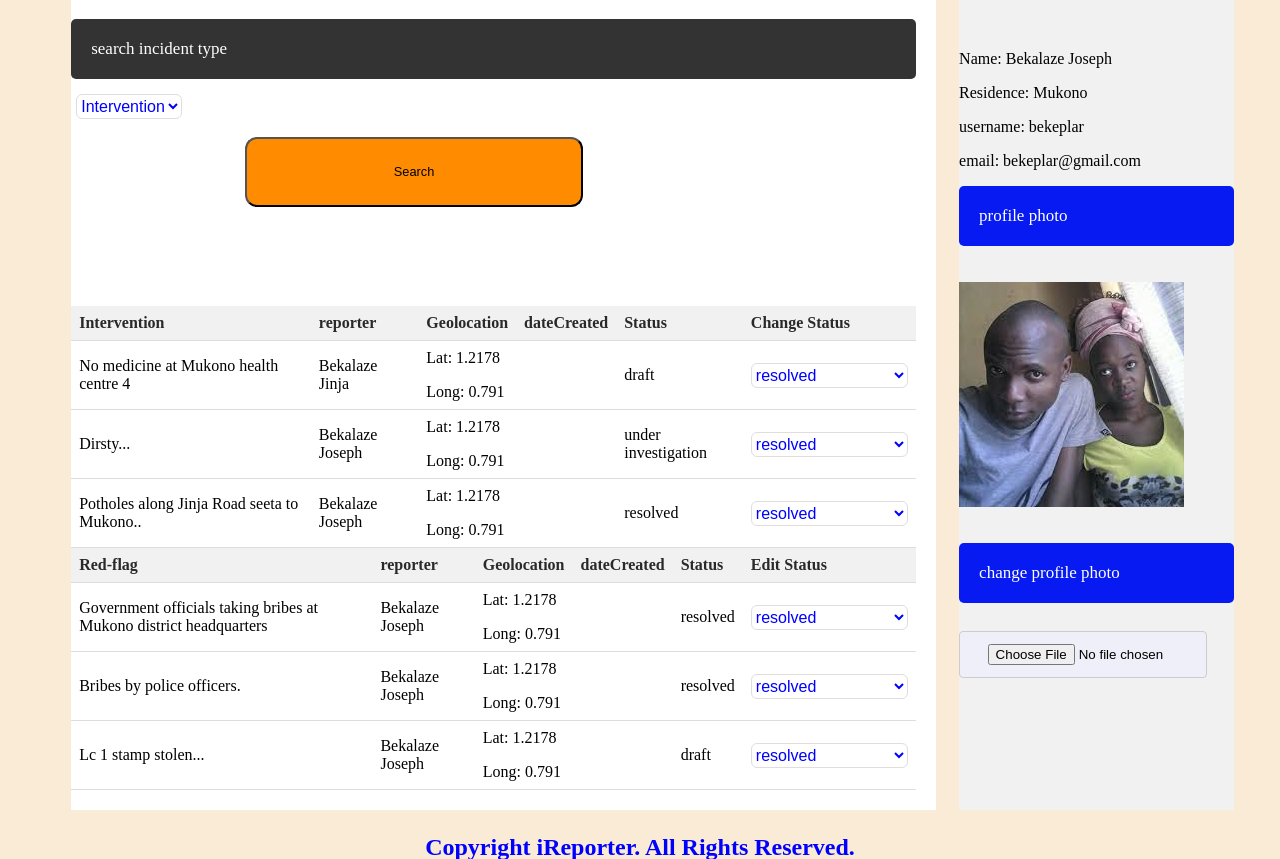
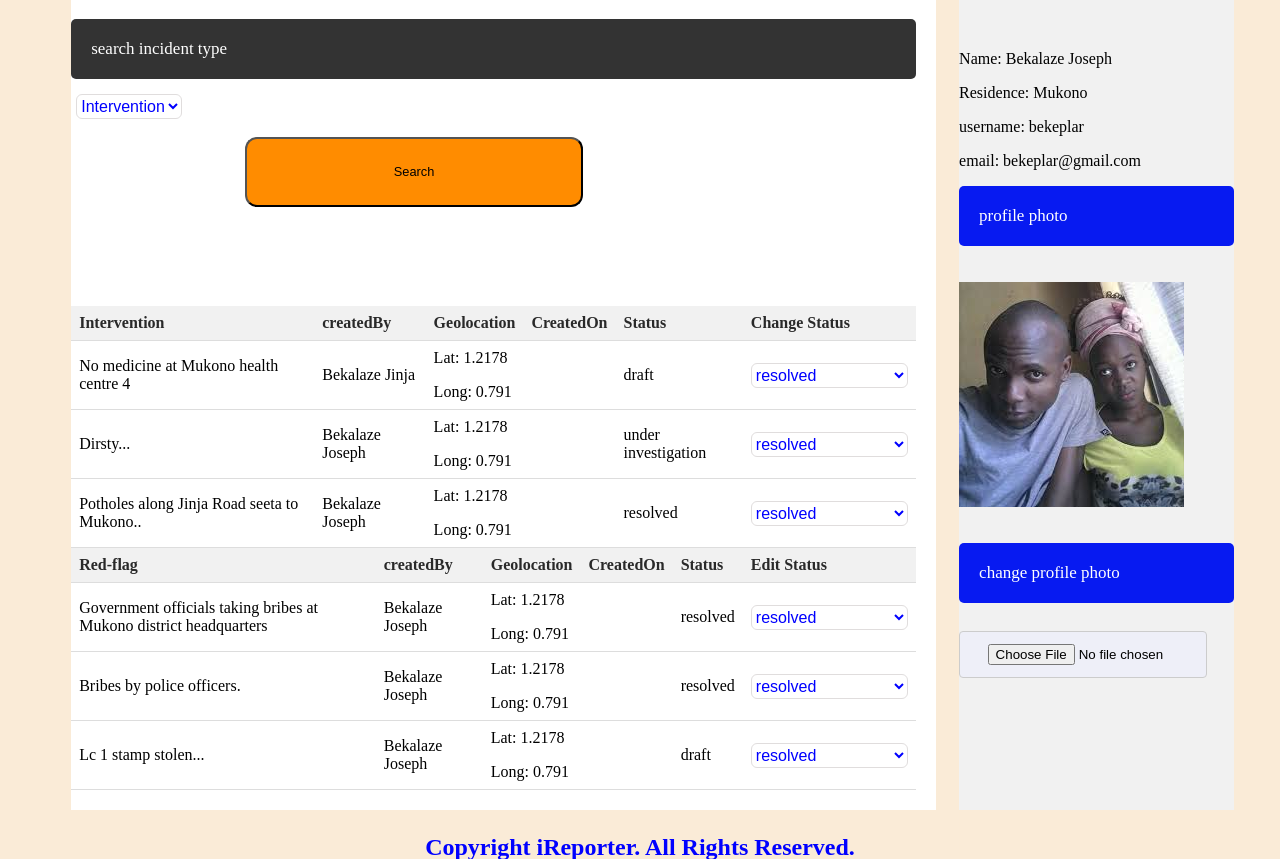
Before and after one commit to bekeplar/iReporter, a Python web app: template UI/templates/profile.html in a window 1280 px wide. Shown: the part 121-980 px from the top of the page. Run offline with Jinja, Linux system fonts and the light colour scheme; the template is opened without the code that fills it, so the values that code supplies are empty.

Commit message:
Add changes to profile page [Delivers-#163282748]

```diff
--- a/UI/templates/profile.html
+++ b/UI/templates/profile.html
@@ -20,18 +20,18 @@
                     <div class="main-admin">
                         <p class="header">search incident type</p>
                         <form>
-                                <select>
+                            <select>
                                         <option>Intervention</option>
                                         <option>Red-flag</option>
-                                </select><br><br>
+                            </select><br><br>
                             <button type="submit">Search</button><br>
                         </form>
                         <table>
                               <tr>
                                 <th>Intervention</th>
-                                <th>reporter</th>
+                                <th>createdBy</th>
                                 <th>Geolocation</th>
-                                <th>dateCreated</th>
+                                <th>CreatedOn</th>
                                 <th>Status</th>
                                 <th>Change Status</th>
                               </tr>
@@ -79,9 +79,9 @@
                         <table>
                             <tr>
                               <th>Red-flag</th>
-                              <th>reporter</th>
+                              <th>createdBy</th>
                               <th>Geolocation</th>
-                                <th>dateCreated</th>
+                                <th>CreatedOn</th>
                               <th>Status</th>
                               <th>Edit Status</th>
                             </tr>
```
